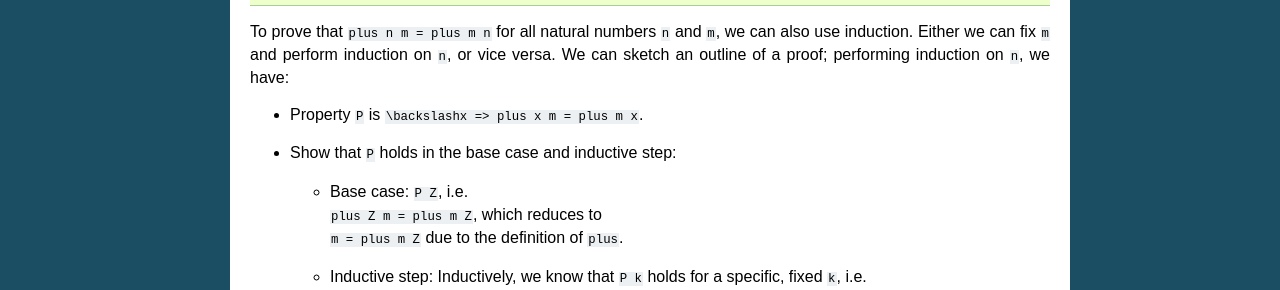
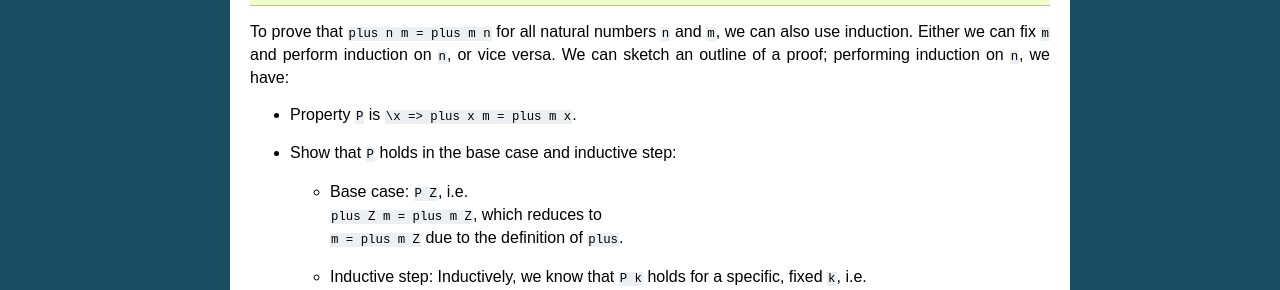
Before and after one commit to idris-lang/Idris-dev, a Sphinx documentation site: the page built from docs/proofs/inductive.rst, in a window 1280 px wide. Shown: the part 1006-1296 px from the top of the page. Built offline with Sphinx 7.4.7, drawn with Linux system fonts in a browser that asks for light colours; formulas are drawn with MathJax 3.

Commit message:
More typos in theorem proving tutorial

```diff
--- a/docs/proofs/inductive.rst
+++ b/docs/proofs/inductive.rst
@@ -75,7 +75,7 @@ To prove that ``plus n m = plus m n`` for all natural numbers ``n`` and
 induction on ``n``, or vice versa. We can sketch an outline of a proof;
 performing induction on ``n``, we have:
 
--  Property ``P`` is ``\backslashx => plus x m = plus m x``.
+-  Property ``P`` is ``\x => plus x m = plus m x``.
 
 -  Show that ``P`` holds in the base case and inductive step:
 
```
